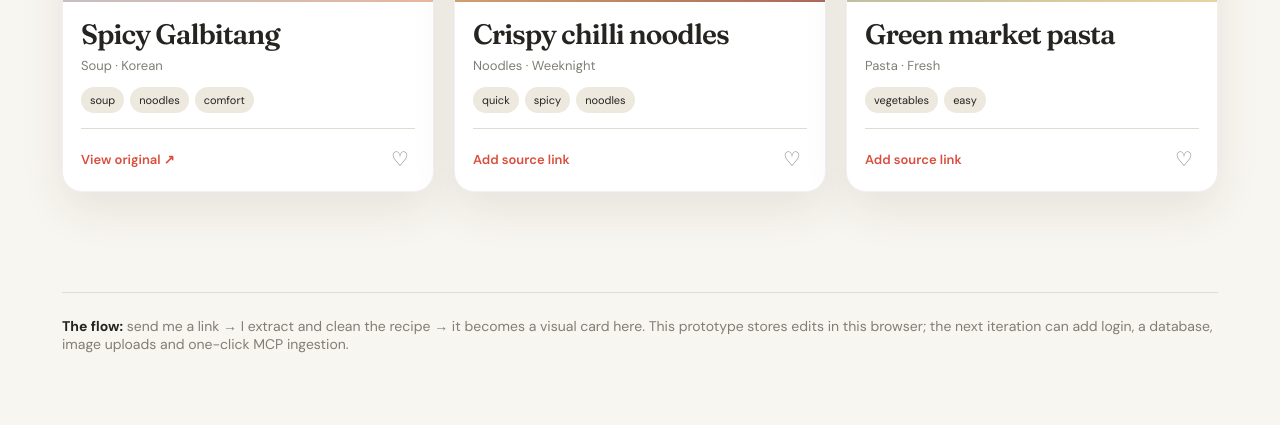
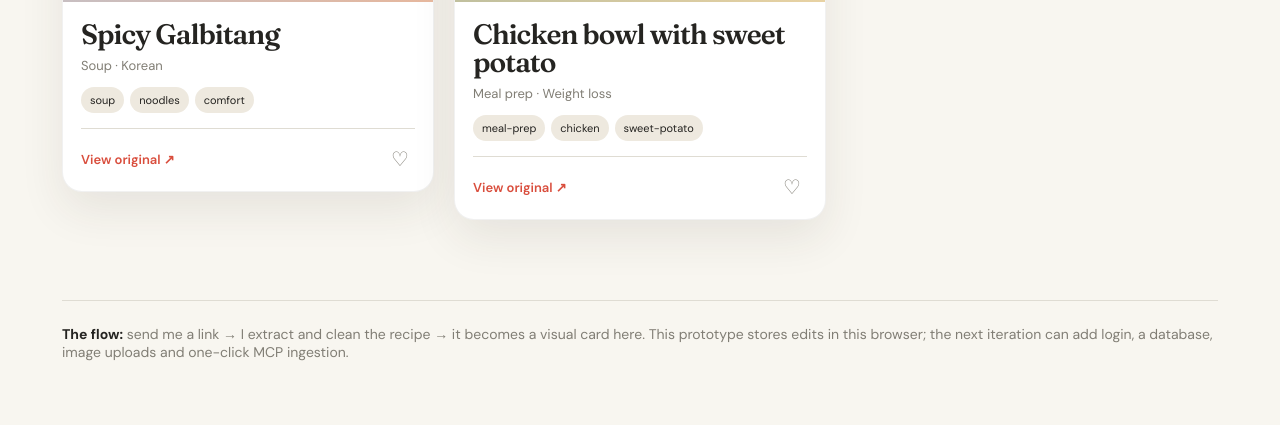
Before and after one commit to yunsutang/craveboard, a website: page index.html in a window 1280 px wide. Shown: the part 764-1189 px from the top of the page. Drawn offline with Linux system fonts and the light colour scheme.

Commit message:
Keep only linked recipes and add saved recipe link

```diff
--- a/index.html
+++ b/index.html
@@ -25,8 +25,11 @@
   </main>
   <div class="modal-wrap" id="modalWrap" onclick="if(event.target===this)closeModal()"><form class="modal" onsubmit="addRecipe(event)"><h2>Save something delicious</h2><label>Dish name</label><input id="fName" required placeholder="e.g. Spicy galbitang"><label>Source link</label><input id="fUrl" type="url" placeholder="TikTok or Instagram URL"><label>Tags</label><input id="fTags" placeholder="soup, noodles, korean"><label>Notes</label><textarea id="fNotes" placeholder="Sweet potato noodles, no MSG…"></textarea><div class="modal-actions"><button type="button" class="quiet" onclick="closeModal()">Cancel</button><button class="primary">Add to board</button></div></form></div>
 <script>
-const seed=[{name:'Spicy Galbitang',type:'Soup · Korean',tags:['soup','noodles','comfort'],emoji:'🍲',visual:'',status:'Want to cook',url:'https://www.tiktok.com/@itsgnochgnoch/video/7599757075060641046',notes:'Beef short rib soup with sweet potato noodles. No MSG.'},{name:'Crispy chilli noodles',type:'Noodles · Weeknight',tags:['quick','spicy','noodles'],emoji:'🍜',visual:'noodle',status:'Craving',url:'',notes:'A bowl for when I want something loud and fast.'},{name:'Green market pasta',type:'Pasta · Fresh',tags:['vegetables','easy'],emoji:'🥬',visual:'green',status:'To test',url:'',notes:'Save a green, herby pasta here.'}];
-let recipes=JSON.parse(localStorage.getItem('craveboard-recipes')||'null')||seed;let active='All';
+const seed=[{name:'Spicy Galbitang',type:'Soup · Korean',tags:['soup','noodles','comfort'],emoji:'🍲',visual:'',status:'Want to cook',url:'https://www.tiktok.com/@itsgnochgnoch/video/7599757075060641046',notes:'Beef short rib soup with sweet potato noodles. No MSG.'},{name:'Chicken bowl with sweet potato',type:'Meal prep · Weight loss',tags:['meal-prep','chicken','sweet-potato'],emoji:'🍠',visual:'green',status:'To test',url:'https://vt.tiktok.com/ZS4wo5Nu3/',notes:'Sweet potato instead of rice.'}];
+const stored=JSON.parse(localStorage.getItem('craveboard-recipes')||'null');
+let recipes=stored?stored.filter(r=>r.url):[];
+for(const recipe of seed) if(!recipes.some(r=>r.url===recipe.url)) recipes.push(recipe);
+let active='All';
 function save(){localStorage.setItem('craveboard-recipes',JSON.stringify(recipes))}function openModal(){modalWrap.style.display='flex';fName.focus()}function closeModal(){modalWrap.style.display='none'}
 function addRecipe(e){e.preventDefault();recipes.unshift({name:fName.value,type:'Saved from link',tags:fTags.value.split(',').map(x=>x.trim()).filter(Boolean),emoji:'🍽️',visual:'',status:'To test',url:fUrl.value,notes:fNotes.value});save();e.target.reset();closeModal();render()}
 function render(){let q=search.value.toLowerCase();let filtered=recipes.filter(r=>(active==='All'||r.status===active)&&[r.name,r.type,r.notes,...r.tags].join(' ').toLowerCase().includes(q));filters.innerHTML=['All',...new Set(recipes.map(r=>r.status))].map(x=>`<button class="filter ${x===active?'active':''}" onclick="active='${x}';render()">${x}</button>`).join('');count.textContent=`${filtered.length} ${filtered.length===1?'recipe':'recipes'}`;grid.innerHTML=filtered.length?filtered.map((r,i)=>`<article class="card"><div class="visual ${r.visual||''}"><span class="emoji">${r.emoji}</span><span class="badge">${r.status}</span></div><div class="body"><h2>${r.name}</h2><div class="meta">${r.type}</div><div class="tags">${r.tags.map(t=>`<span class="tag">${t}</span>`).join('')}</div><div class="card-foot"><a class="link" href="${r.url||'#'}" ${r.url?'target="_blank"':'onclick="return false"'}>${r.url?'View original ↗':'Add source link'}</a><button class="save" title="Remove" onclick="recipes.splice(${recipes.indexOf(r)},1);save();render()">♡</button></div></div></article>`).join(''):'<div class="empty">Nothing here yet. Save a craving above.</div>'}
```
